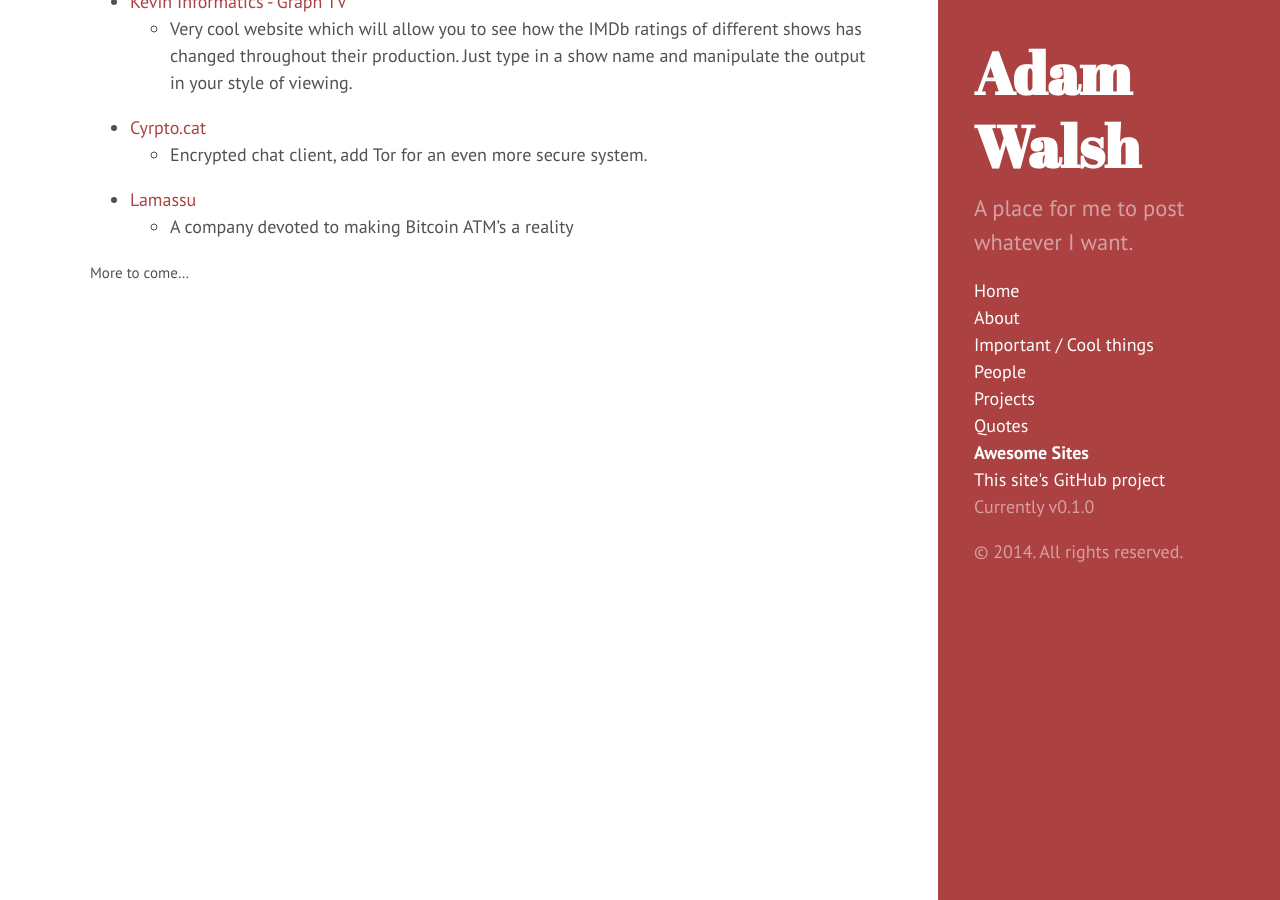
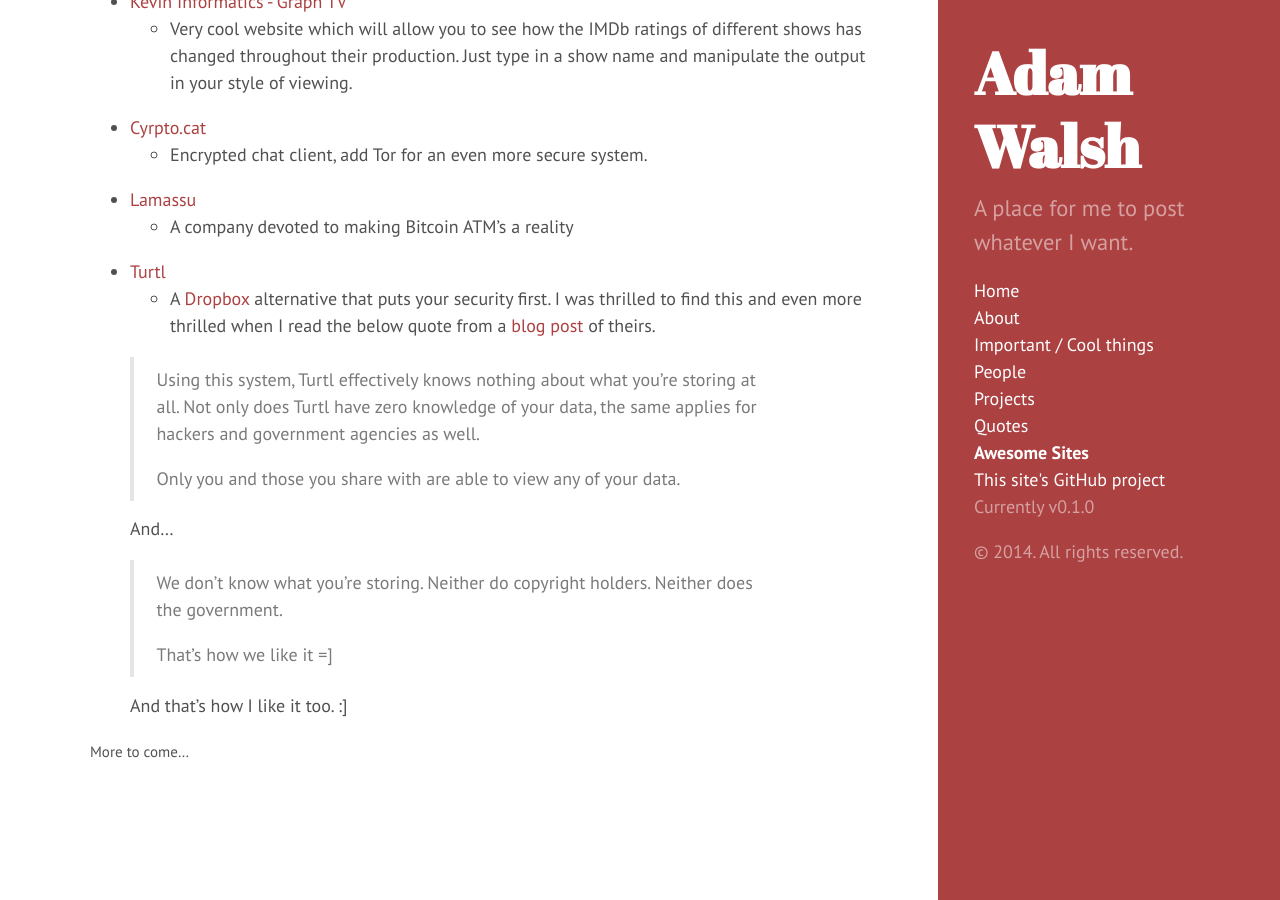
Before and after one commit to walshie4/walshie4.github.io, a Jekyll site: the page built from sites.md, in a window 1280 px wide and 900 px high, scrolled down 579 px. Built offline with Jekyll 4.4.1, drawn with Linux system fonts in a browser that asks for light colours; Markdown is read by kramdown in place of the engine named in the settings.

Commit message:
Added turtl to the awesome sites page, along with some kick-ass quotes from their blog post

```diff
--- a/sites.md
+++ b/sites.md
@@ -30,4 +30,22 @@
 * [Lamassu](https://lamassu.is/)
     * A company devoted to making Bitcoin ATM's a reality
 
+* [Turtl](https://turtl.it/)
+    * A [Dropbox](https://www.dropbox.com/) alternative that puts your security first. I was thrilled to find this
+    and even more thrilled when I read the below quote from a [blog post](http://turtlapp.tumblr.com/post/81222024691/how-turtl-has-no-idea-when-youre-sharing-copyrighted)
+    of theirs.
+
+    >Using this system, Turtl effectively knows nothing about what you’re storing at all. Not only does Turtl
+    >have zero knowledge of your data, the same applies for hackers and government agencies as well.
+    >
+    >Only you and those you share with are able to view any of your data.
+
+    And...
+
+    >We don’t know what you’re storing. Neither do copyright holders. Neither does the government.
+    >
+    >That’s how we like it =]
+
+    And that's how I like it too. :]
+
 <small>More to come...</small>
```
